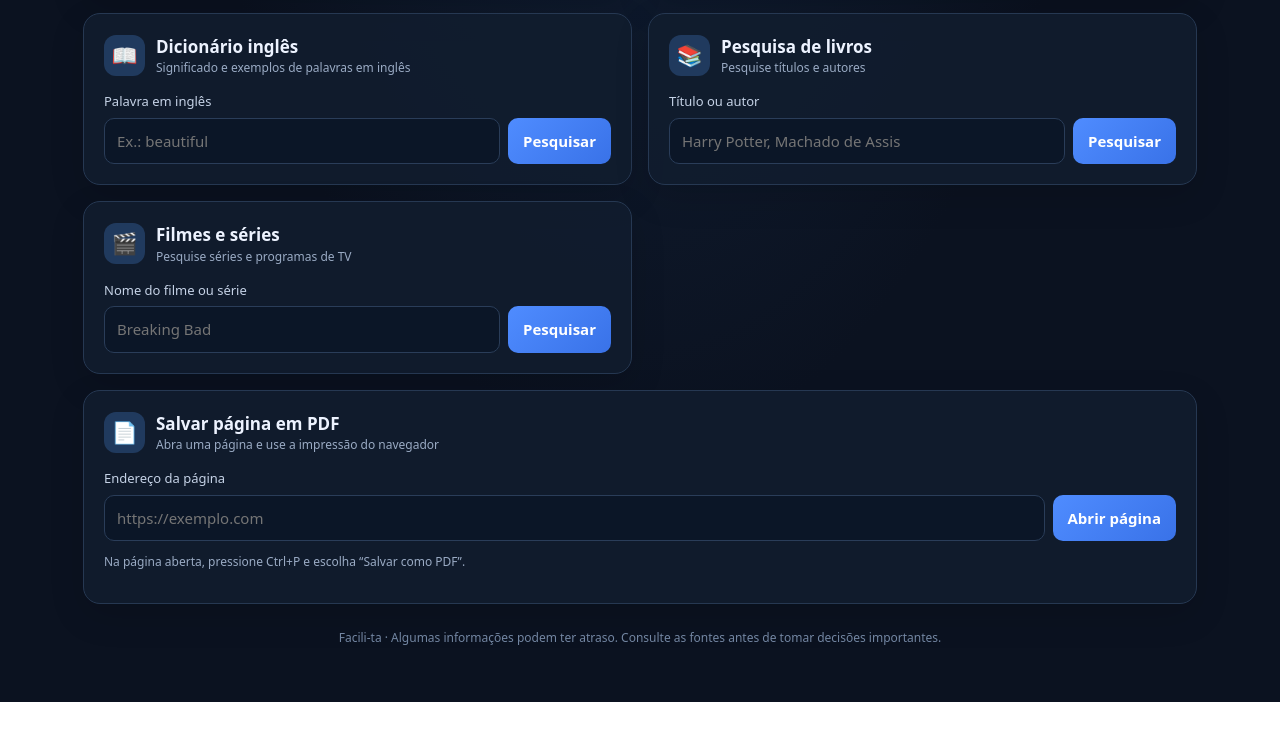
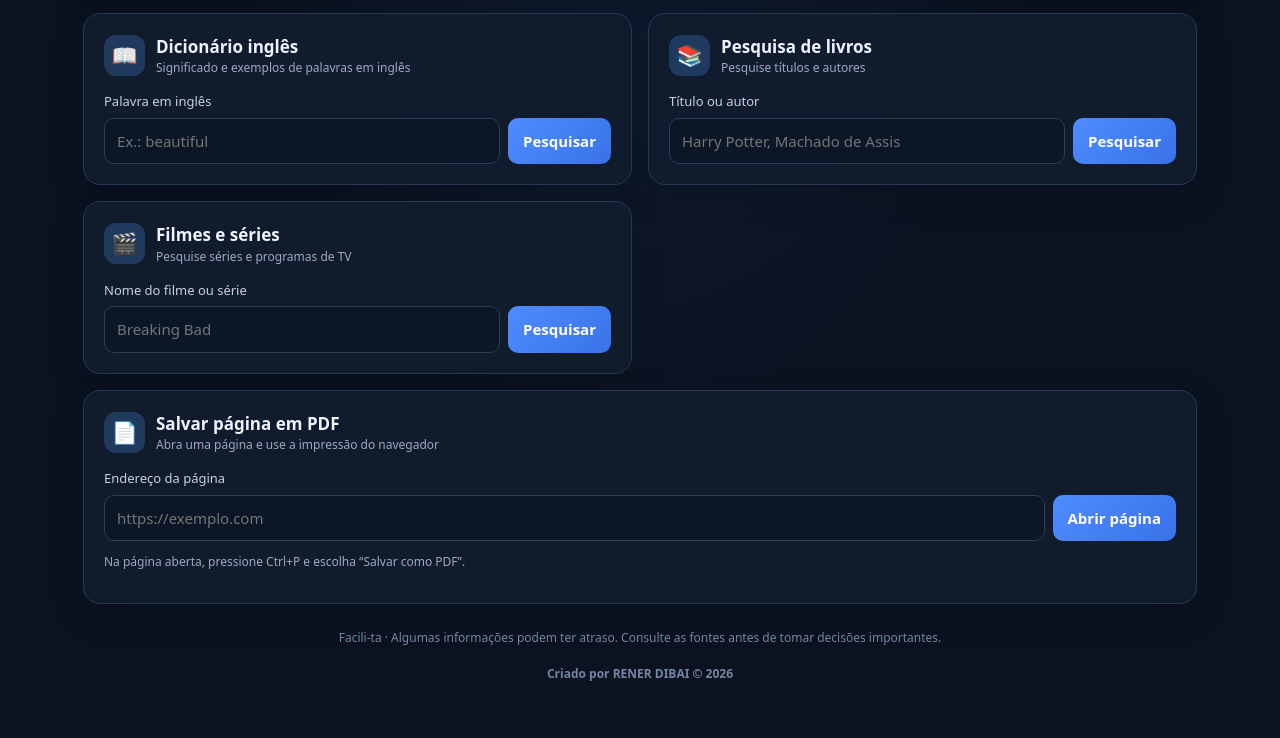
Before and after one commit to dibairener-tech/FACILI-TA, a plain HTML site: page index.html in a window 1280 px wide. Shown: the part 934-1672 px from the top of the page. Before the commit the page ends 1636 px from the top, so only its background shows below. Drawn offline with Linux system fonts and the light colour scheme.

Commit message:
Enhance footer with creator details and formatting
Updated footer to include creator information and formatting.

```diff
--- a/index.html
+++ b/index.html
@@ -134,7 +134,12 @@ footer{text-align:center;color:#7386a2;font-size:12px;margin-top:25px}
 </article>
 
 </section>
-<footer>Facili-ta · Algumas informações podem ter atraso. Consulte as fontes antes de tomar decisões importantes.</footer>
+<footer>
+  Facili-ta · Algumas informações podem ter atraso.
+  Consulte as fontes antes de tomar decisões importantes.
+  <br><br>
+  <strong>Criado por RENER DIBAI © 2026</strong>
+</footer>
 </main>
 
 <script src="https://cdnjs.cloudflare.com/ajax/libs/qrcodejs/1.0.0/qrcode.min.js"></script>
```
